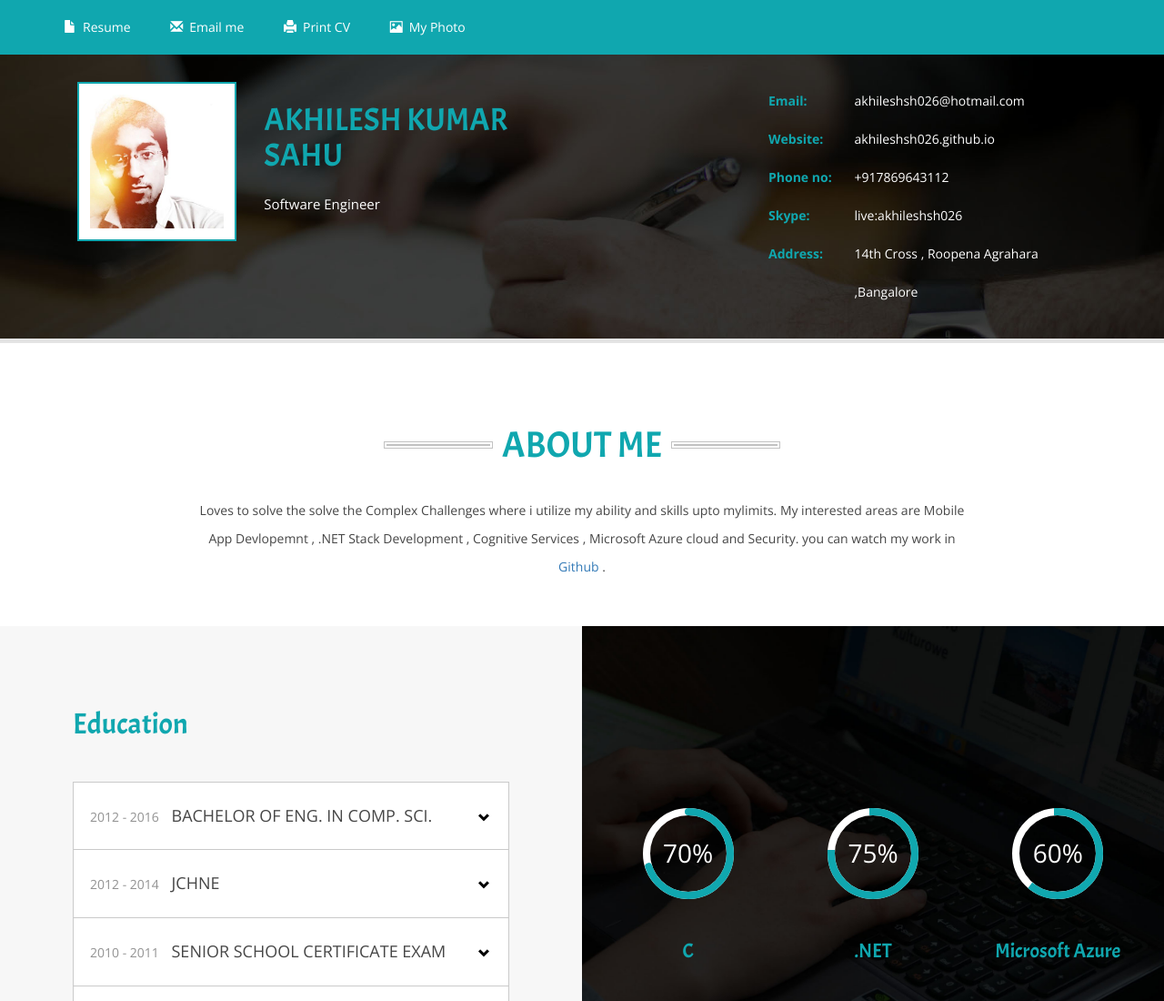
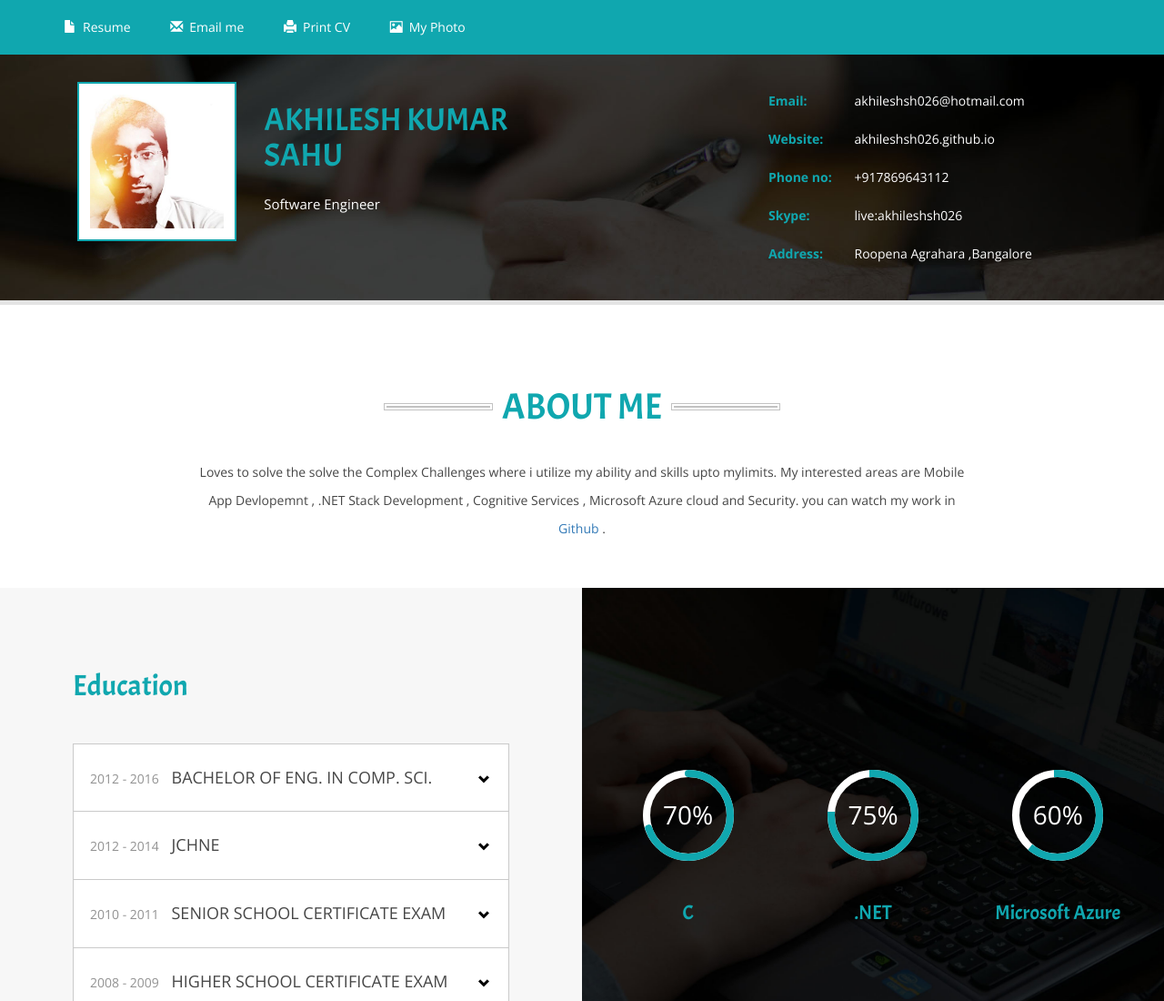
Before and after one commit to akhileshsh026/akhileshsh026.github.io, a plain HTML site: page index.html in a window 1280 px wide. Shown: the top 1100 px of the page at 91% size. Drawn offline with nearby package versions, Linux system fonts and the light colour scheme.

Commit message:
seems good

```diff
--- a/index.html
+++ b/index.html
@@ -120,7 +120,7 @@
 				<li><a href="http://akhileshsh026.github.io">akhileshsh026.github.io</a></li>
 				<li>+917869643112</li>
 				<li>live:akhileshsh026</li>
-				<li> 14th Cross , Roopena Agrahara ,Bangalore</li>
+				<li> Roopena Agrahara ,Bangalore</li>
 			</ul>
 			<div class="clearfix"></div>
 		</div>
```
